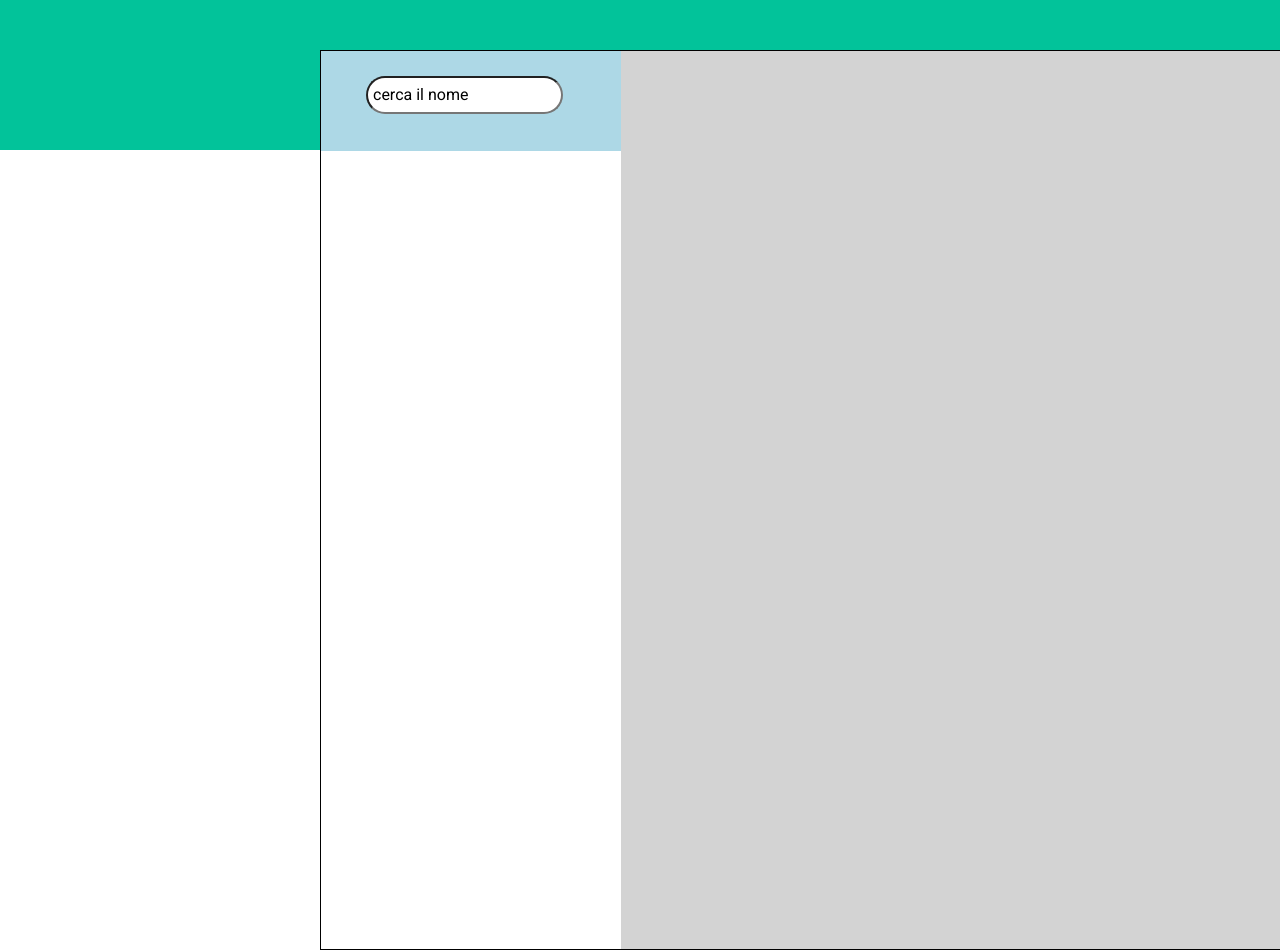
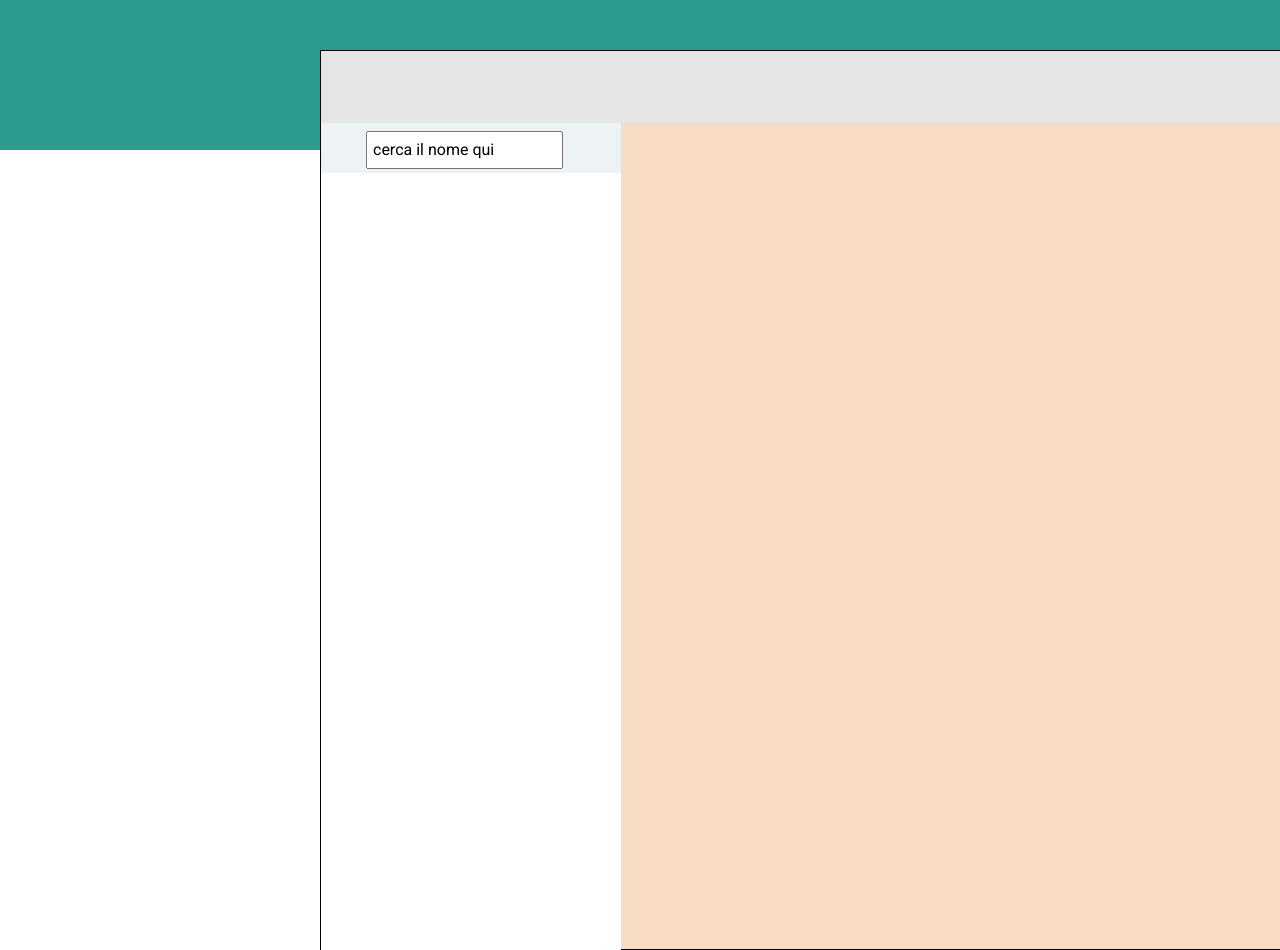
Before and after one commit to FrancescoSitta21/js-html-css-boolzap, a plain HTML site: page index.html in a window 1280 px wide. Shown: the top 950 px of the page. Drawn offline with nearby package versions, Linux system fonts and the light colour scheme.

Commit message:
search bar

```diff
--- a/css/style.css
+++ b/css/style.css
@@ -9,7 +9,7 @@
 
 .green {
   position: absolute;
-  background: #02c39a;
+  background: #2a9d8f;
   width: 100%;
   height: 150px;
 }
@@ -18,10 +18,16 @@
   position: absolute;
   width: 1050px;
   height: 900px;
-  background: lightgrey;
+  background: #f9dcc4;
   margin-left: 25%;
   border: 1px solid black;
   margin-top: 50px;
+}
+.photo {
+  position: relative;
+  width: 100%;
+  height: 8%;
+  background: #e5e5e5;
 }
 
 .sidebar {
@@ -34,12 +40,12 @@
 .search {
   position: relative;
   width: 100%;
-  height: 100px;
-  background: lightblue;
+  height: 50px;
+  background: #edf2f4;
 }
 .search .ricerca {
   padding: 5px;
-  border-radius: 20px;
-  margin-top: 25px;
+  margin-top: 8px;
   margin-left: 15%;
+  color: black;
 }
--- a/index.html
+++ b/index.html
@@ -14,9 +14,10 @@
     <div id="container">
       <div class="green"></div>
       <div id="platform">
+        <div class="photo"></div>
         <div class="sidebar">
           <div class="search">
-            <input type="text" class="ricerca" name="search" value="cerca il nome">
+            <input type="text" class="ricerca" name="ricerca" value="cerca il nome qui">
           </div>
           <!-- mettere chat -->
 
```
